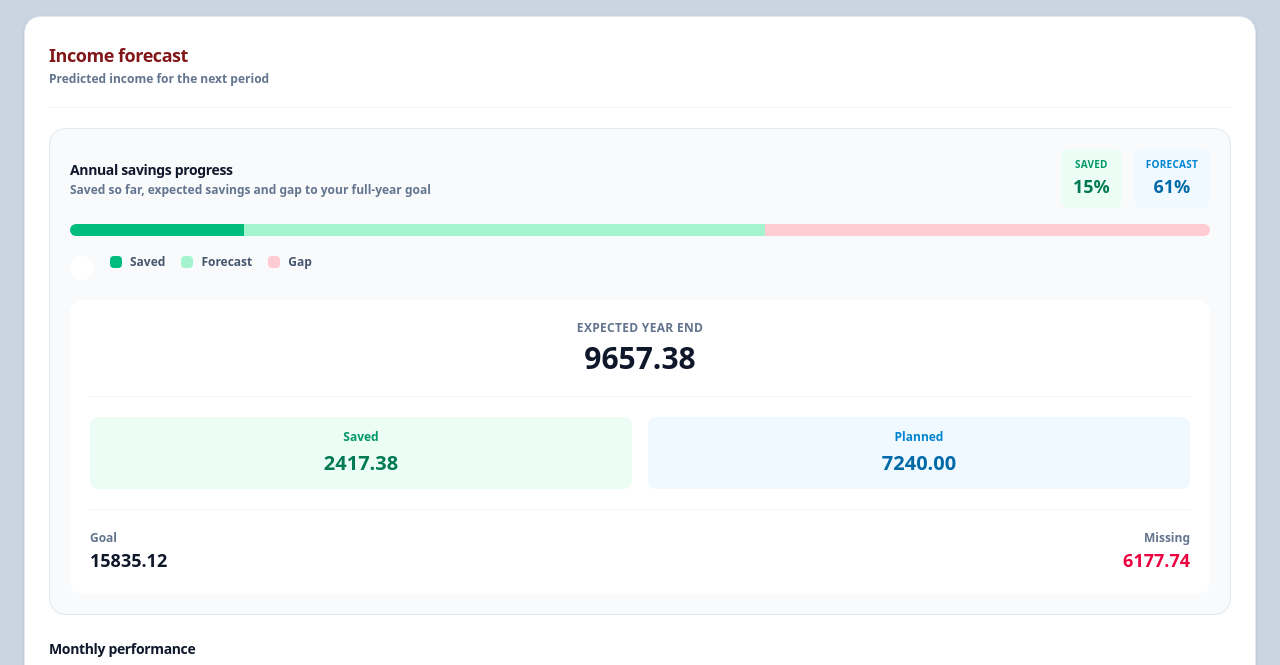
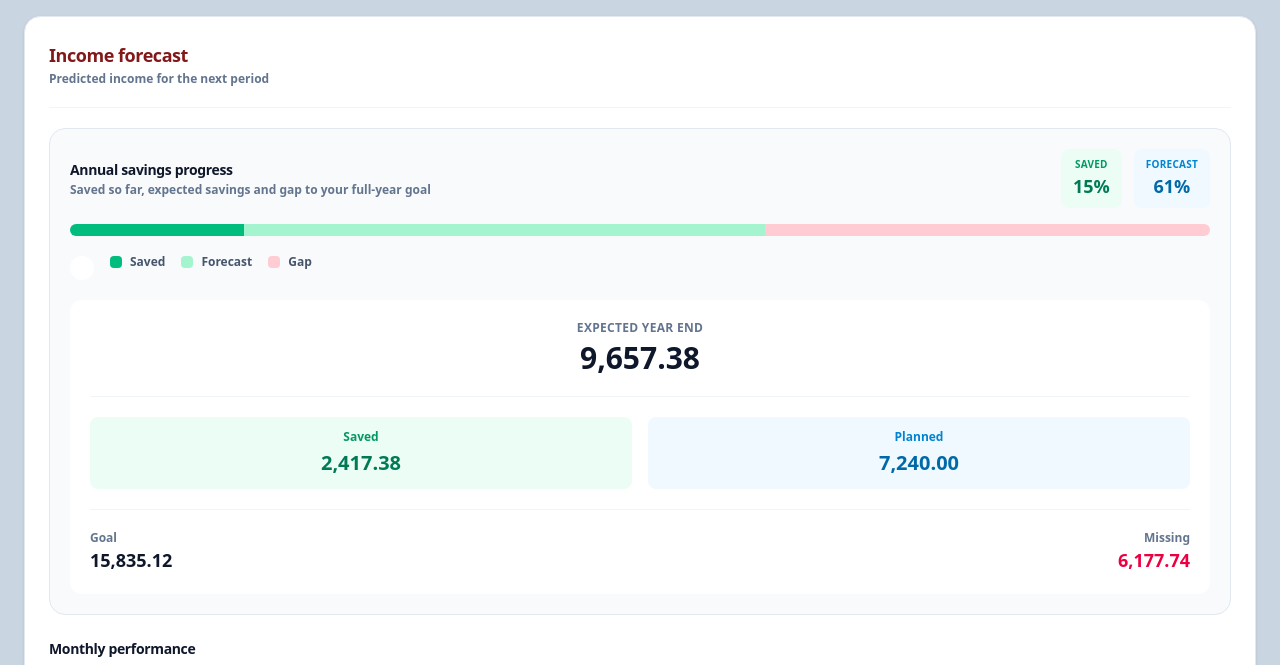
Before and after one commit to oleksaGrzegorz/budget-app, a React (Vite) app: page / in a window 1280 px wide. Shown: the part 5280-5945 px from the top of the page. Built offline with nearby package versions, Linux system fonts and the light colour scheme; no server answers; the HTML template or start-up script is replaced by a standard one.

Commit message:
refactor: add AnnualSavingsProgress component to IncomeForecastTable for improved savings visualization

```diff
--- /dev/null
+++ b/src/components/IncomeForecastTable/AnnualSavingsProgress.tsx
@@ -0,0 +1,165 @@
+interface AnnualSavingsProgressProps {
+  annualGoal: number;
+  annualResult: number;
+  forecastedYearEnd: number;
+  forecastGap: number;
+  actualProgress: number;
+  forecastProgress: number;
+  gapProgress: number;
+  forecastedProgress: number;
+  savedProgress: number;
+  remainingForecast: number;
+}
+
+const formatMoney = (value: number) =>
+  value.toLocaleString("en-US", {
+    minimumFractionDigits: 2,
+    maximumFractionDigits: 2,
+  });
+
+export const AnnualSavingsProgress = ({
+  annualGoal,
+  annualResult,
+  forecastedYearEnd,
+  forecastGap,
+  actualProgress,
+  forecastProgress,
+  gapProgress,
+  forecastedProgress,
+  savedProgress,
+  remainingForecast,
+}: AnnualSavingsProgressProps) => {
+  return (
+    <div className="mb-6 rounded-2xl border border-slate-200 bg-slate-50 p-5">
+      <div className="mb-4 flex items-center justify-between gap-4">
+        <div>
+          <h3 className="text-sm font-black tracking-tight text-slate-900">
+            Annual savings progress
+          </h3>
+
+          <p className="mt-0.5 text-xs font-semibold text-slate-500">
+            Saved so far, expected savings and gap to your full-year goal
+          </p>
+        </div>
+
+        <div className="flex items-center gap-3">
+          <div className="rounded-lg bg-emerald-50 px-3 py-2 text-center">
+            <div className="text-[10px] font-bold uppercase tracking-wide text-emerald-600">
+              Saved
+            </div>
+
+            <div className="text-lg font-black text-emerald-700">
+              {savedProgress.toFixed(0)}%
+            </div>
+          </div>
+
+          <div className="rounded-lg bg-sky-50 px-3 py-2 text-center">
+            <div className="text-[10px] font-bold uppercase tracking-wide text-sky-600">
+              Forecast
+            </div>
+
+            <div className="text-lg font-black text-sky-700">
+              {forecastedProgress.toFixed(0)}%
+            </div>
+          </div>
+        </div>
+      </div>
+
+      <div className="flex h-3 overflow-hidden rounded-full bg-white">
+        <div
+          className="h-full bg-emerald-500 transition-all duration-500"
+          style={{ width: `${actualProgress}%` }}
+          title="Saved YTD"
+        />
+
+        <div
+          className="h-full bg-emerald-200 transition-all duration-500"
+          style={{ width: `${forecastProgress}%` }}
+          title="Remaining forecast"
+        />
+
+        <div
+          className="h-full bg-rose-200 transition-all duration-500"
+          style={{ width: `${gapProgress}%` }}
+          title="Gap vs goal"
+        />
+      </div>
+
+      <div className="mt-2 flex flex-wrap gap-4 text-xs font-semibold text-slate-600">
+        <div className="mt-3 rounded-xl bg-white p-3"></div>
+        <div className="flex items-center gap-2">
+          <div className="h-3 w-3 rounded bg-emerald-500" />
+          Saved
+        </div>
+
+        <div className="flex items-center gap-2">
+          <div className="h-3 w-3 rounded bg-emerald-200" />
+          Forecast
+        </div>
+
+        <div className="flex items-center gap-2">
+          <div className="h-3 w-3 rounded bg-rose-200" />
+          Gap
+        </div>
+      </div>
+
+      <div className="mt-5 rounded-xl bg-white p-5">
+        <div className="text-center">
+          <div className="text-xs font-bold uppercase tracking-wide text-slate-500">
+            Expected year end
+          </div>
+
+          <div className="mt-1 text-3xl font-black text-slate-900">
+            {formatMoney(forecastedYearEnd)}
+          </div>
+        </div>
+
+        <div className="my-5 h-px bg-slate-100" />
+
+        <div className="grid grid-cols-2 gap-4">
+          <div className="rounded-lg bg-emerald-50 p-3 text-center">
+            <div className="text-xs font-bold text-emerald-600">Saved</div>
+
+            <div className="mt-1 text-xl font-black text-emerald-700">
+              {formatMoney(annualResult)}
+            </div>
+          </div>
+
+          <div className="rounded-lg bg-sky-50 p-3 text-center">
+            <div className="text-xs font-bold text-sky-600">Planned</div>
+
+            <div className="mt-1 text-xl font-black text-sky-700">
+              {formatMoney(remainingForecast)}
+            </div>
+          </div>
+        </div>
+
+        <div className="my-5 h-px bg-slate-100" />
+
+        <div className="flex items-center justify-between">
+          <div>
+            <div className="text-xs font-bold text-slate-500">Goal</div>
+
+            <div className="text-lg font-black text-slate-900">
+              {formatMoney(annualGoal)}
+            </div>
+          </div>
+
+          <div className="text-right">
+            <div className="text-xs font-bold text-slate-500">
+              {forecastGap < 0 ? "Missing" : "Above goal"}
+            </div>
+
+            <div
+              className={`text-lg font-black ${
+                forecastGap < 0 ? "text-rose-600" : "text-emerald-600"
+              }`}
+            >
+              {formatMoney(Math.abs(forecastGap))}
+            </div>
+          </div>
+        </div>
+      </div>
+    </div>
+  );
+};
--- a/src/components/IncomeForecastTable/IncomeForecastTable.tsx
+++ b/src/components/IncomeForecastTable/IncomeForecastTable.tsx
@@ -5,6 +5,7 @@ import type { Forecast } from "../../data/initialForecast";
 import { months } from "../../data/months";
 import { getIncomeForecastMetrics } from "../../hooks/getIncomeForecastMetrics";
 import type { BudgetData } from "../../types/budgetData";
+import { AnnualSavingsProgress } from "./AnnualSavingsProgress";
 import { MonthlyNotes } from "./MonthlyNotes";
 
 interface IncomeForecastTableProps {
@@ -120,138 +121,18 @@ export const IncomeForecastTable = ({
 
   return (
     <div>
-      <div className="mb-6 rounded-2xl border border-slate-200 bg-slate-50 p-5">
-        <div className="mb-4 flex items-center justify-between gap-4">
-          <div>
-            <h3 className="text-sm font-black tracking-tight text-slate-900">
-              Annual savings progress
-            </h3>
-
-            <p className="mt-0.5 text-xs font-semibold text-slate-500">
-              Saved so far, expected savings and gap to your full-year goal
-            </p>
-          </div>
-
-          <div className="flex items-center gap-3">
-            <div className="rounded-lg bg-emerald-50 px-3 py-2 text-center">
-              <div className="text-[10px] font-bold uppercase tracking-wide text-emerald-600">
-                Saved
-              </div>
-
-              <div className="text-lg font-black text-emerald-700">
-                {savedProgress.toFixed(0)}%
-              </div>
-            </div>
-
-            <div className="rounded-lg bg-sky-50 px-3 py-2 text-center">
-              <div className="text-[10px] font-bold uppercase tracking-wide text-sky-600">
-                Forecast
-              </div>
-
-              <div className="text-lg font-black text-sky-700">
-                {forecastedProgress.toFixed(0)}%
-              </div>
-            </div>
-          </div>
-        </div>
-
-        <div className="flex h-3 overflow-hidden rounded-full bg-white">
-          <div
-            className="h-full bg-emerald-500 transition-all duration-500"
-            style={{ width: `${actualProgress}%` }}
-            title="Saved YTD"
-          />
-
-          <div
-            className="h-full bg-emerald-200 transition-all duration-500"
-            style={{ width: `${forecastProgress}%` }}
-            title="Remaining forecast"
-          />
-
-          <div
-            className="h-full bg-rose-200 transition-all duration-500"
-            style={{ width: `${gapProgress}%` }}
-            title="Gap vs goal"
-          />
-        </div>
-
-        <div className="mt-2 flex flex-wrap gap-4 text-xs font-semibold text-slate-600">
-          <div className="mt-3 rounded-xl bg-white p-3"></div>
-          <div className="flex items-center gap-2">
-            <div className="h-3 w-3 rounded bg-emerald-500" />
-            Saved
-          </div>
-
-          <div className="flex items-center gap-2">
-            <div className="h-3 w-3 rounded bg-emerald-200" />
-            Forecast
-          </div>
-
-          <div className="flex items-center gap-2">
-            <div className="h-3 w-3 rounded bg-rose-200" />
-            Gap
-          </div>
-        </div>
-
-        <div className="mt-5 rounded-xl bg-white p-5">
-          <div className="text-center">
-            <div className="text-xs font-bold uppercase tracking-wide text-slate-500">
-              Expected year end
-            </div>
-
-            <div className="mt-1 text-3xl font-black text-slate-900">
-              {formatMoney(forecastedYearEnd)}
-            </div>
-          </div>
-
-          <div className="my-5 h-px bg-slate-100" />
-
-          <div className="grid grid-cols-2 gap-4">
-            <div className="rounded-lg bg-emerald-50 p-3 text-center">
-              <div className="text-xs font-bold text-emerald-600">Saved</div>
-
-              <div className="mt-1 text-xl font-black text-emerald-700">
-                {formatMoney(annualResult)}
-              </div>
-            </div>
-
-            <div className="rounded-lg bg-sky-50 p-3 text-center">
-              <div className="text-xs font-bold text-sky-600">Planned</div>
-
-              <div className="mt-1 text-xl font-black text-sky-700">
-                {formatMoney(remainingForecast)}
-              </div>
-            </div>
-          </div>
-
-          <div className="my-5 h-px bg-slate-100" />
-
-          <div className="flex items-center justify-between">
-            <div>
-              <div className="text-xs font-bold text-slate-500">Goal</div>
-
-              <div className="text-lg font-black text-slate-900">
-                {formatMoney(annualGoal)}
-              </div>
-            </div>
-
-            <div className="text-right">
-              <div className="text-xs font-bold text-slate-500">
-                {forecastGap < 0 ? "Missing" : "Above goal"}
-              </div>
-
-              <div
-                className={`text-lg font-black ${
-                  forecastGap < 0 ? "text-rose-600" : "text-emerald-600"
-                }`}
-              >
-                {formatMoney(Math.abs(forecastGap))}
-              </div>
-            </div>
-          </div>
-        </div>
-      </div>
-
+      <AnnualSavingsProgress
+        annualGoal={annualGoal}
+        annualResult={annualResult}
+        forecastedYearEnd={forecastedYearEnd}
+        forecastGap={forecastGap}
+        actualProgress={actualProgress}
+        forecastProgress={forecastProgress}
+        gapProgress={gapProgress}
+        forecastedProgress={forecastedProgress}
+        savedProgress={savedProgress}
+        remainingForecast={remainingForecast}
+      />
       <div className="mb-6">
         <h3 className="mb-3 text-sm font-black tracking-tight text-slate-900">
           Monthly performance
@@ -647,9 +528,9 @@ export const IncomeForecastTable = ({
             </tr>
           </tbody>
         </table>
+      </div>
 
-        <MonthlyNotes forecast={forecast} setForecast={setForecast} />
-      </div>
+      <MonthlyNotes forecast={forecast} setForecast={setForecast} />
     </div>
   );
 };
```
